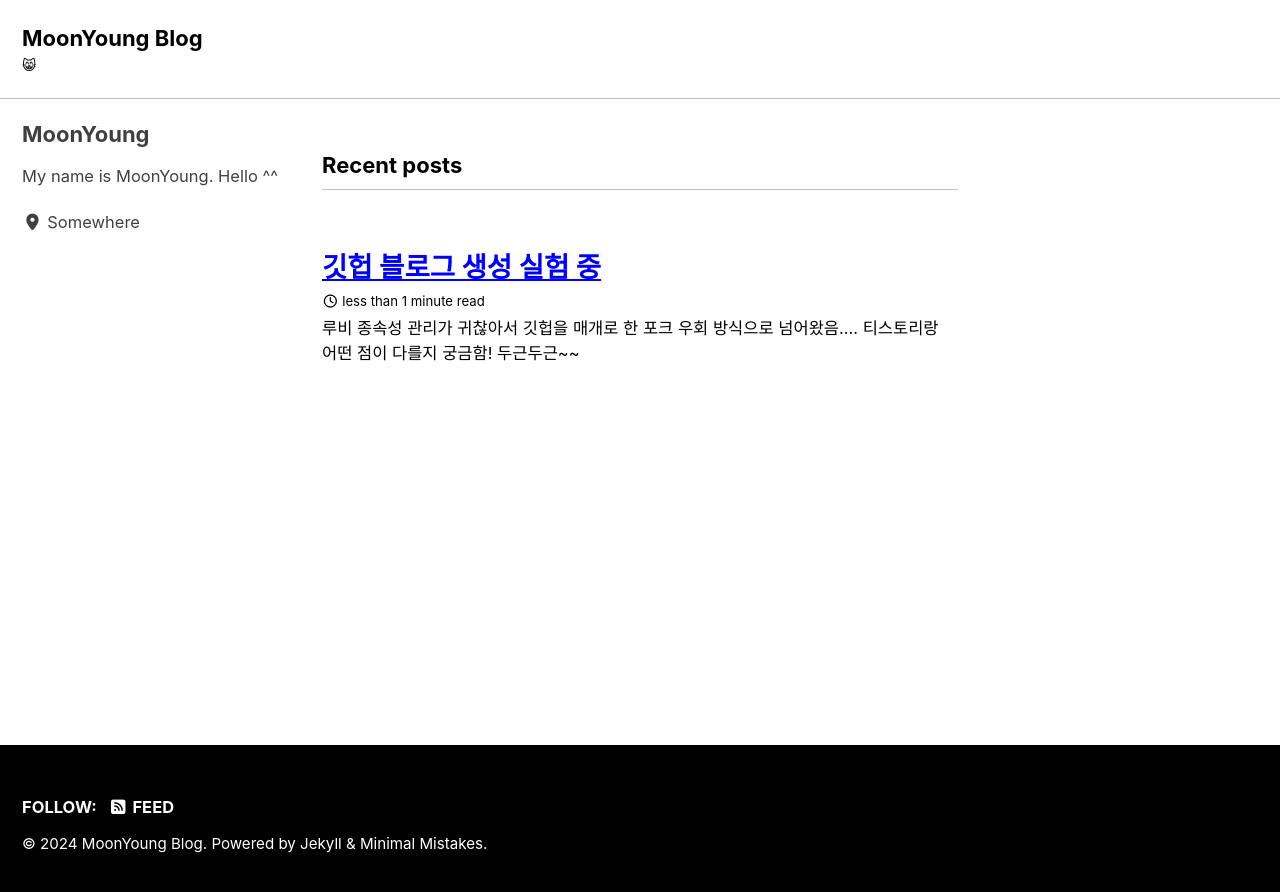
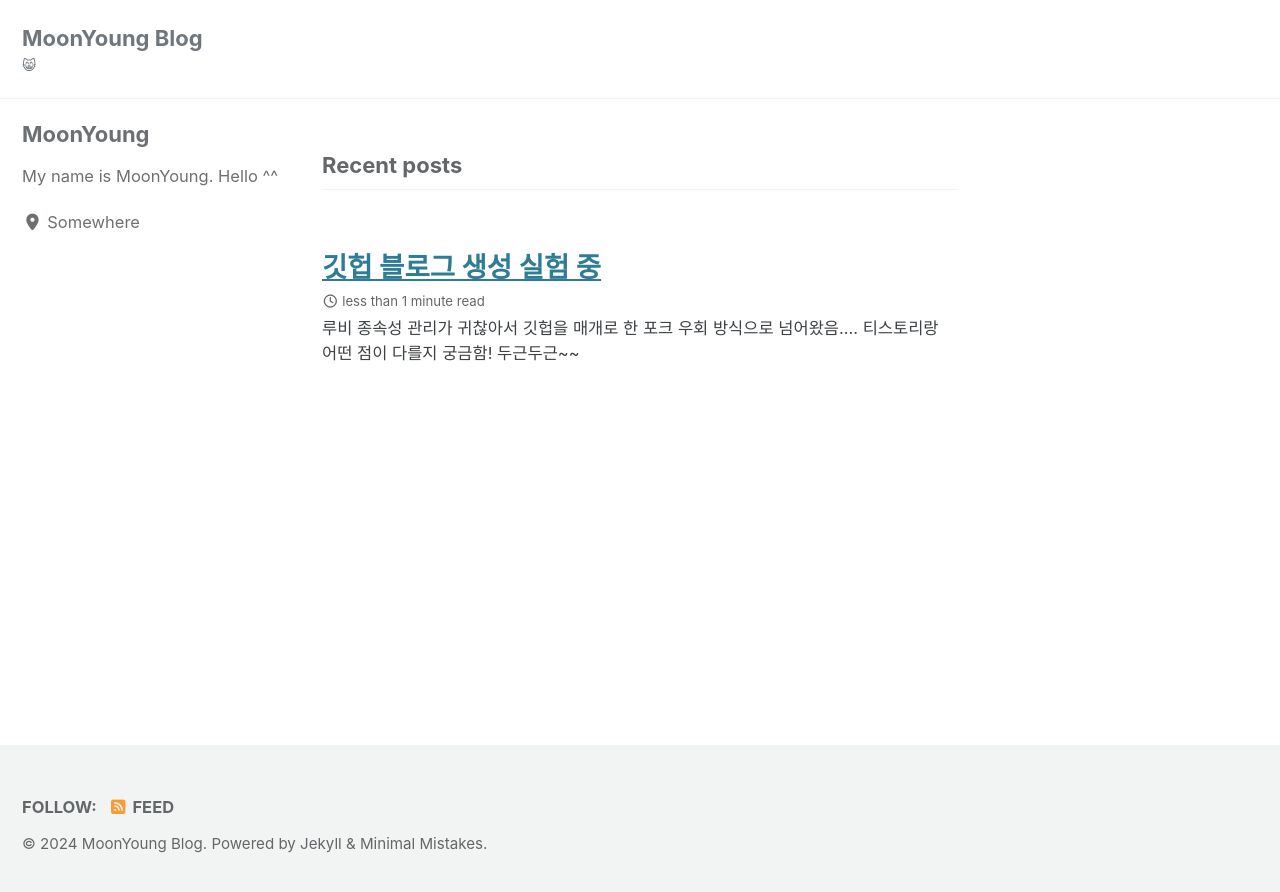
Before and after one commit to MOONisYOUNG/MOONisYOUNG.github.io, a Jekyll site: the page built from index.html, in a window 1280 px wide. Shown: the top 892 px of the page. Built offline with Jekyll 4.4.1, drawn with Linux system fonts in a browser that asks for light colours; cached includes are drawn as plain includes; the list of posts is cut into pages by our own code.

Commit message:
Update _config.yml

```diff
--- a/_config.yml
+++ b/_config.yml
@@ -12,7 +12,7 @@
 
 # theme                  : "minimal-mistakes-jekyll"
 # remote_theme           : "mmistakes/minimal-mistakes"
-minimal_mistakes_skin    : "contrast" # "air", "aqua", "contrast", "dark", "dirt", "neon", "mint", "plum", "sunrise", "default"
+minimal_mistakes_skin    : "default" # "air", "aqua", "contrast", "dark", "dirt", "neon", "mint", "plum", "sunrise", "default"
 
 # Site Settings
 locale                   : "en-US"
```
